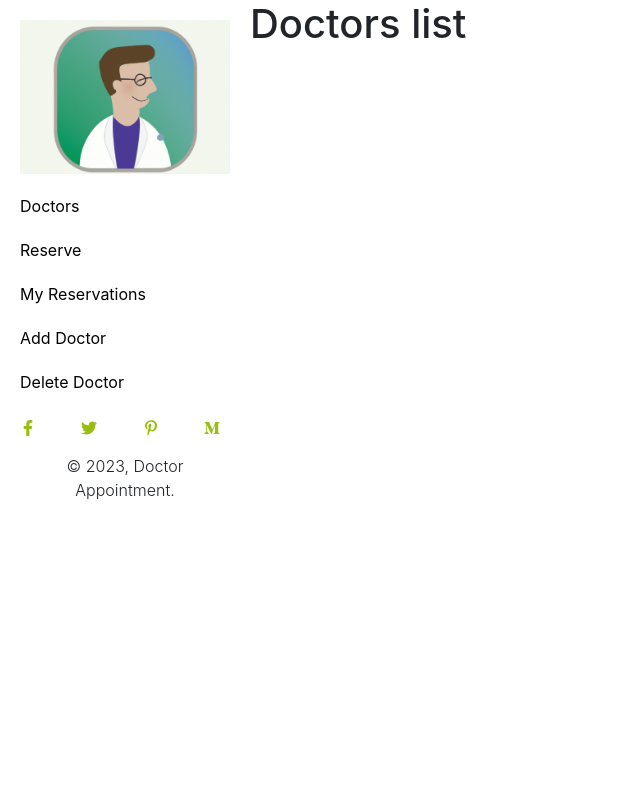
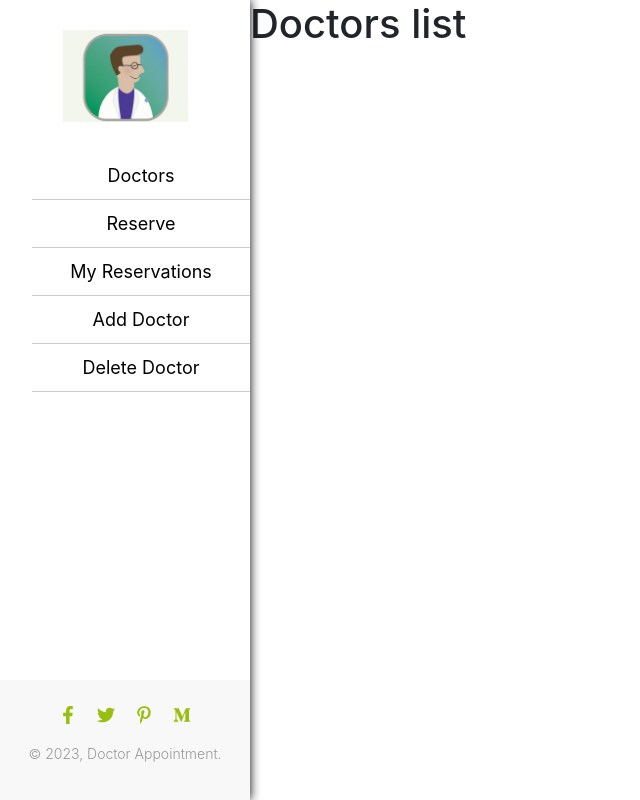
Before and after one commit to yasinabdmahmood/Doctor-appointment-react, a React (Create React App) app: page / in a window 1280 px wide. Shown: the whole page, without its empty margins (0-640 px from the left). Built offline with nearby package versions, Linux system fonts and the light colour scheme; sample sign-in values are in the browser's storage.

Commit message:
Style Navigation bar.

```diff
--- a/src/components/Navigation/Navigation.css
+++ b/src/components/Navigation/Navigation.css
@@ -1,71 +1,127 @@
 .sidebar {
-  position: fixed;
+  width: 250px;
+  height: 100%;
+  background-color: #fff;
+  box-shadow: 0 0 10px #000;
   top: 0;
   left: 0;
-  width: 250px;
-  height: 100%;
-  background-color: white;
-  padding: 20px;
-  box-sizing: border-box;
+  transition: all 0.3s ease-out;
+  position: fixed;
+}
+
+.sidebar.open {
+  left: 0;
 }
 
 .logo {
+  width: 50%;
+  margin: 30px auto;
+  display: block;
+}
+
+.hamburger-menu {
+  position: absolute;
+  top: 10px;
+  right: 10px;
+  cursor: pointer;
+  display: none;
+}
+
+@media (max-width: 600px) {
+  .sidebar {
+      width: 80%;
+  }
+
+  .hamburger-menu {
+      display: block;
+  }
+}
+
+.hamburger-menu span {
+  display: block;
+  width: 30px;
+  height: 3px;
+  background-color: #000;
+  margin: 5px 0;
+  transition: all 0.3s ease-out;
+}
+
+.hamburger-menu.open span:nth-of-type(1) {
+  transform: rotate(45deg);
+  top: 9px;
+}
+
+.hamburger-menu.open span:nth-of-type(2) {
+  opacity: 0;
+}
+
+.hamburger-menu.open span:nth-of-type(3) {
+  transform: rotate(-45deg);
+  top: -9px;
+}
+
+.sidebar-nav.open {
+  left: 0;
+}
+
+.nav-item {
   width: 100%;
+  padding: 10px;
+  border-bottom: 1px solid #ccc;
   text-align: center;
-  margin-bottom: 20px;
+  transition: all 0.3s ease-out;
+  list-style: none;
+}
+
+.nav-item:hover {
+  background-color: #25ce3b;
+}
+
+.nav-item a {
+  text-decoration: none;
+  color: #000;
+  font-size: 18px;
+  display: block;
+}
+
+.sidebar-footer {
+  position: absolute;
+  bottom: 0;
+  width: 100%;
+  padding: 20px;
+  text-align: center;
+  box-sizing: border-box;
+  background-color: #f8f8f8;
 }
 
 .social-icons {
+  list-style: none;
+  padding: 0;
+  margin: 0;
   display: flex;
-  justify-content: space-between;
-  list-style-type: none;
-  margin: 0;
-  padding: 0;
+  justify-content: center;
 }
 
 .social-icons li {
-  margin-right: 10px;
+  margin: 0 10px;
 }
 
-/* Hide sidebar on smaller screens */
-@media only screen and (max-width: 600px) {
-  .sidebar {
-    display: none;
-  }
+.social-icons a {
+  color: #98be0f;
+  font-size: 18px;
+  transition: all 0.3s ease-out;
 }
 
-/* Show sidebar on larger screens */
-@media only screen and (min-width: 600px) {
-  .sidebar {
-    display: block;
-  }
-
-  .sidebar-nav {
-    list-style-type: none;
-    margin: 0;
-    padding: 0;
-  }
-
-  .sidebar-nav .nav-item {
-    margin-bottom: 20px;
-  }
-
-  .sidebar-nav .nav-item a {
-    text-decoration: none;
-    color: black;
-    font-size: 16px;
-    transition: all 0.3s ease;
-  }
-
-  .sidebar-nav .nav-item a:hover {
-    color: #98be0f;
-  }
+.social-icons a:hover {
+  color: #fff;
+  background-color: #98be0f;
+  border-radius: 50%;
+  padding: 10px;
 }
 
-.hamburger-menu {
-  display: none;
+.fw-light {
+  font-weight: 300;
+  margin-top: 20px;
+  font-size: 14px;
+  color: #9a9a9a;
 }
-
-.hamburger-menu.open {
-  display: block;
-}
```
